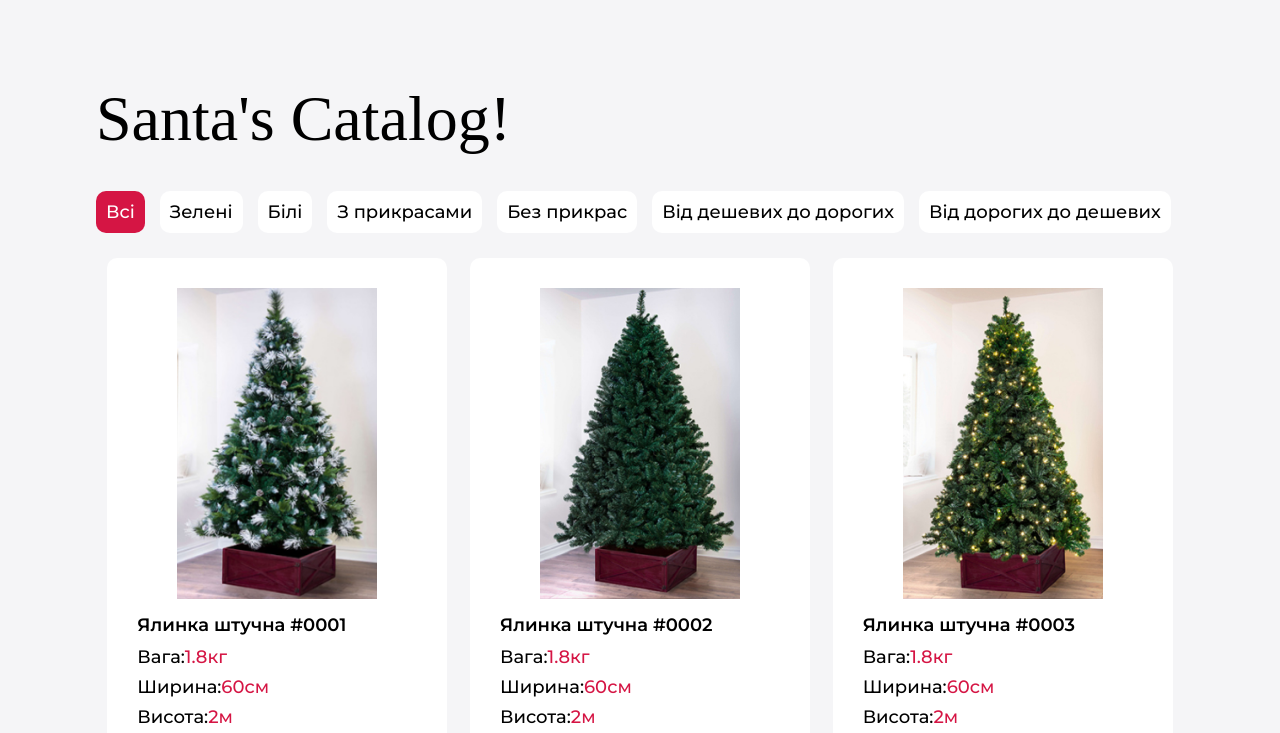
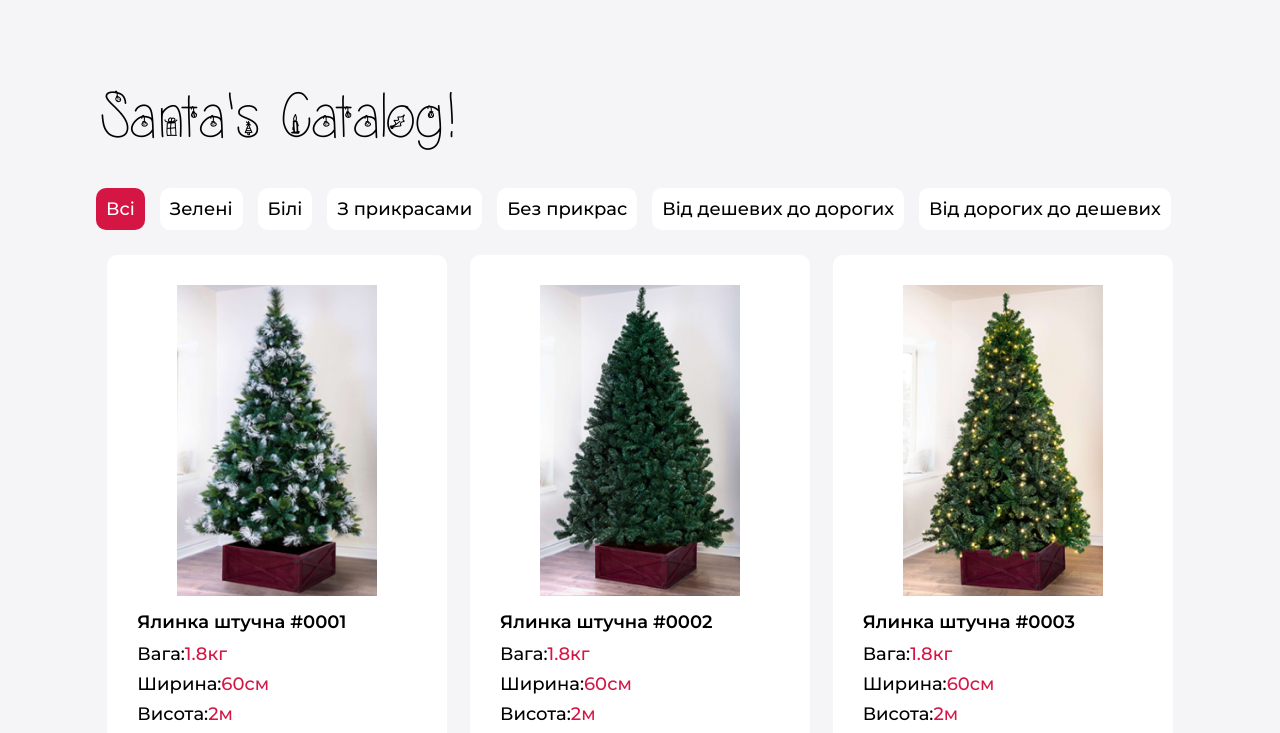
Before and after one commit to Yura09823/ChristmasTree, a plain HTML site: page index.html in a window 1280 px wide. Shown: the part 789-1522 px from the top of the page. Drawn offline with nearby package versions, Linux system fonts and the light colour scheme.

Commit message:
add fonts

```diff
--- a/style.css
+++ b/style.css
@@ -1,7 +1,9 @@
 @import url('./font/christmaseve.ttf');
 @font-face{
     font-family: 'ChristmasEve';
-    src:url('./font/christmaseve.ttf') format('ttf');
+    src:url('./font/christmaseve.ttf') format('truetype');
+    src: url('./font/christmaseve.eot') format('embedded-opentype');
+    src: url('./font/christmaseve.woff') format('woff');
 }
 *{
     margin: 0;
```
Also changed, not shown: font/christmaseve.otf (added), font/christmaseve.woff (added), 1 other file.
